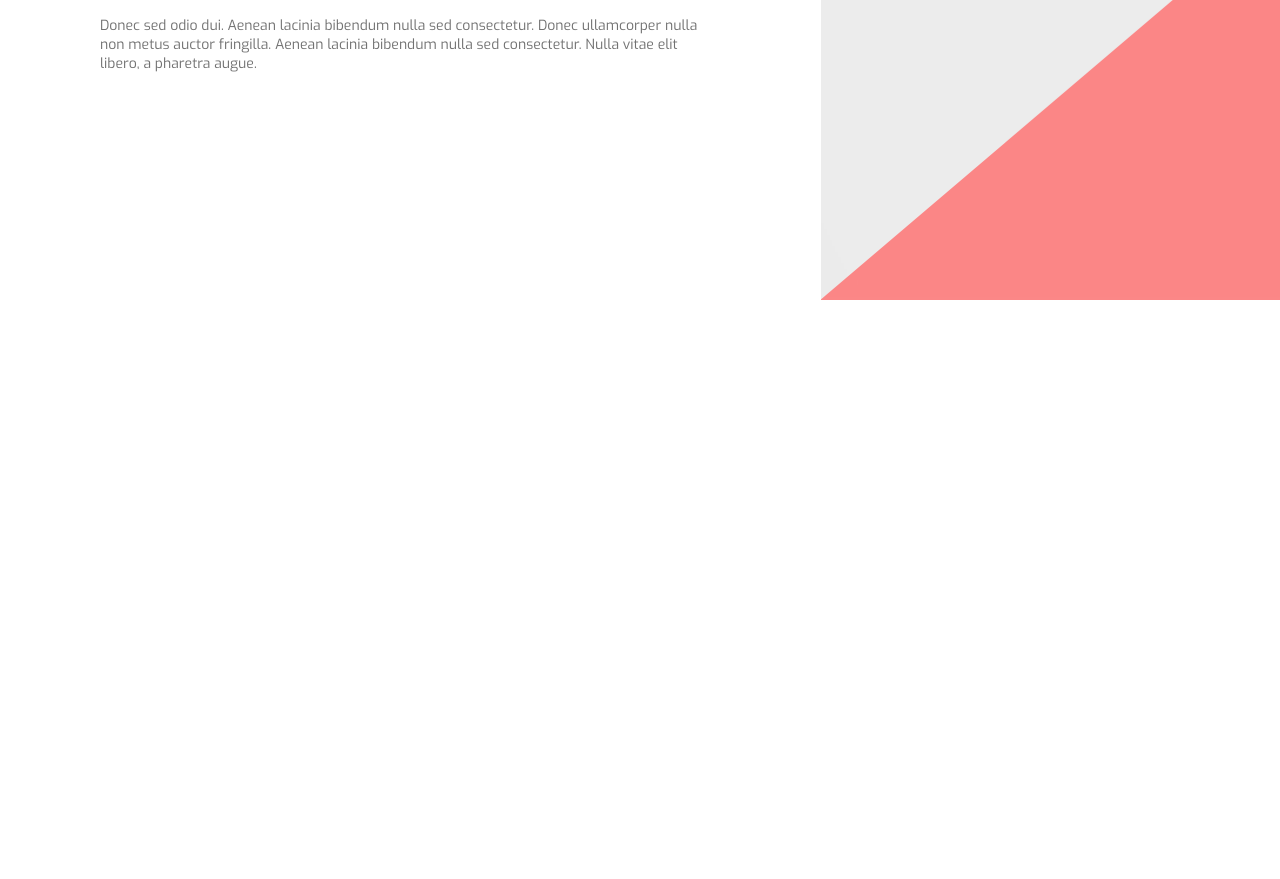
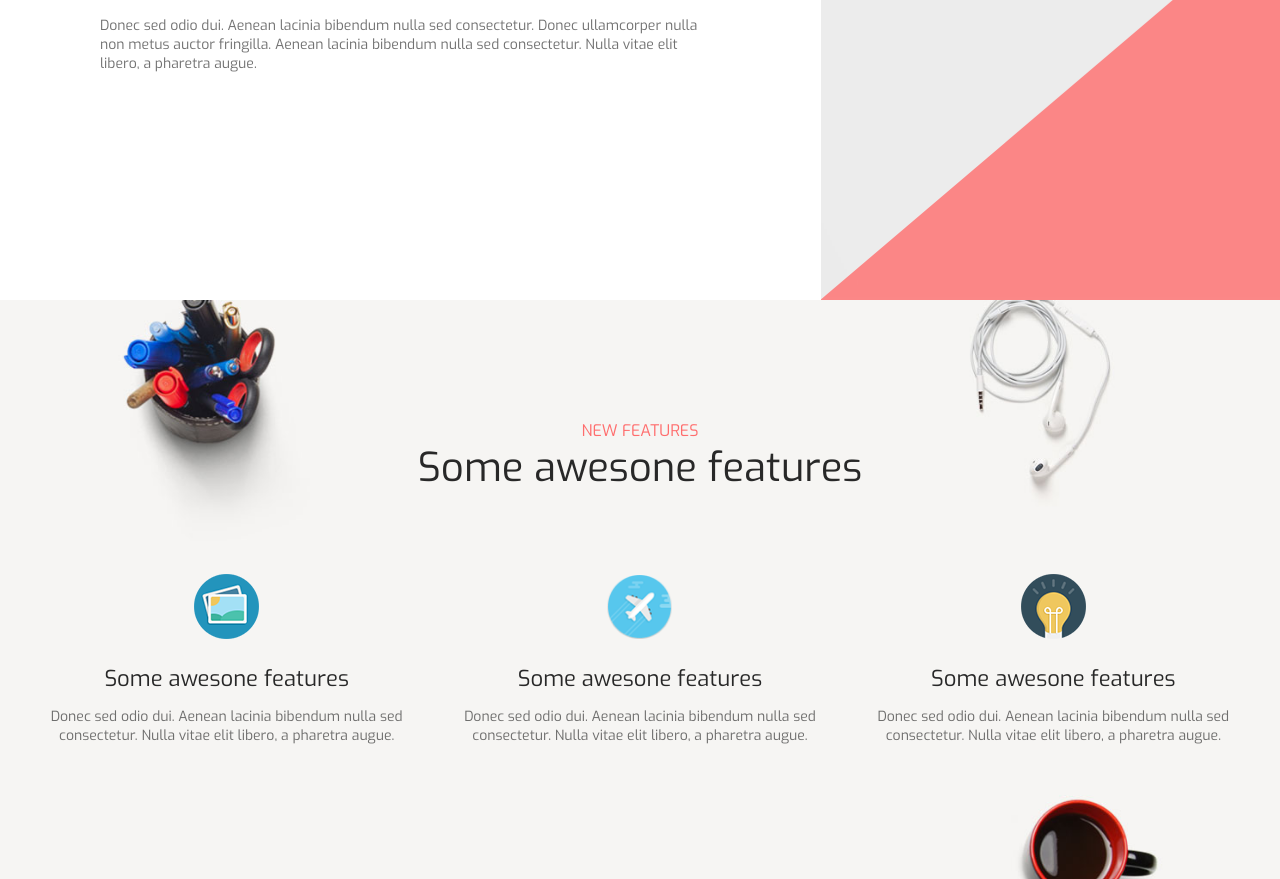
Before and after one commit to splincool/corporate-landing-page, a plain HTML site: page index.html in a window 1280 px wide. Shown: the part 1224-2103 px from the top of the page. Before the commit the page ends 1524 px from the top, so only its background shows below. Drawn offline with Linux system fonts and the light colour scheme.

Commit message:
added a new layout block and images

```diff
--- a/index.html
+++ b/index.html
@@ -43,6 +43,60 @@
   </div>
   <!-- new design first block end-->
 
+  <!-- new feature first block -->
+  <div class="new-feature-first">
+    <div class="header-block">
+      <div class="label-text">New features</div>
+      <div class="h-text">Some awesone features</div>
+    </div>
+    <div class="some-features-wrapper">
+      <div class="some-feature-block">
+        <div class="some-feature-logo logo1"></div>
+        <div class="some-feature-header">
+            Some awesone features
+        </div>
+        <p class="some-feature-text">
+            Donec sed odio dui.
+            Aenean lacinia bibendum nulla sed consectetur.
+            Nulla vitae elit libero, a pharetra augue.
+        </p>
+      </div>
+      <div class="some-feature-block">
+        <div class="some-feature-logo logo2"></div>
+        <div class="some-feature-header">
+            Some awesone features
+        </div>
+        <p class="some-feature-text">
+            Donec sed odio dui.
+            Aenean lacinia bibendum nulla sed consectetur.
+            Nulla vitae elit libero, a pharetra augue.
+        </p>
+      </div>
+      <div class="some-feature-block">
+        <div class="some-feature-logo logo3"></div>
+        <div class="some-feature-header">
+            Some awesone features
+        </div>
+        <p class="some-feature-text">
+            Donec sed odio dui.
+            Aenean lacinia bibendum nulla sed consectetur.
+            Nulla vitae elit libero, a pharetra augue.
+        </p>
+      </div>
+    </div>
+  </div>
+  <!-- new feature first block end -->
+
+  <!-- block with logos -->
+  <!-- <div class="block-with-logos">
+    <div class="staff-wrapper">
+
+    </div>
+    <div class="logos-wrapper">
+      <div class="logo1"></div>
+    </div>
+  </div> -->
+  <!-- block with logos end -->
 
 </body>
 </html>
--- a/style.css
+++ b/style.css
@@ -65,13 +65,13 @@ body, html {
   padding: 20px 100px;
 }
 
-.new-design-first .label-text {
+.label-text {
   font-size: 16px;
   color: rgb(255, 109, 109);
   text-transform: uppercase;
 }
 
-.new-design-first .h-text {
+.h-text {
   font-size: 40px;
   color: rgb(40, 40, 40);
 }
@@ -92,3 +92,80 @@ body, html {
   width: 568px;
   height: 724px;
 }
+
+.new-feature-first {
+  background: url('images/new-features-bg1.jpg');
+  background-repeat: no-repeat;
+  background-size: cover;
+  display: flex;
+  flex-direction: column;
+  padding: 120px 20px;
+}
+
+.header-block {
+  display: flex;
+  flex-direction: column;
+  align-items: center;
+  justify-content: center;
+  margin-bottom: 80px;
+}
+
+.some-features-wrapper {
+  display: flex;
+}
+
+.some-feature-block {
+  display: flex;
+  flex-direction: column;
+  justify-content: center;
+  align-items: center;
+}
+
+.some-feature-block .some-feature-logo {
+  background-repeat: no-repeat;
+  width: 65px;
+  height: 65px;
+  margin-bottom: 25px;
+}
+
+.some-feature-block .some-feature-logo.logo1 {
+  background: url('images/photos.png');
+  background-size: cover;
+}
+
+.some-feature-block .some-feature-logo.logo2 {
+  background: url('images/airplane.png');
+  background-size: cover;
+}
+
+.some-feature-block .some-feature-logo.logo3 {
+  background: url('images/bulb.png');
+  background-size: cover;
+}
+
+.some-feature-block .some-feature-header {
+  font-size: 22px;
+  color: rgb(40, 40, 40);
+}
+
+.some-feature-block .some-feature-text {
+  font-size: 14px;
+  color: rgba(40, 40, 40, 0.659);
+  text-align: center;
+}
+
+
+
+
+.block-with-logos {
+  background: url('images/bg-logos-box.jpg');
+  background-repeat: no-repeat;
+  background-size: cover;
+}
+
+.block-with-logos .logo1 {
+  background: url('images/logos/partner-logo-1.png');
+  background-repeat: no-repeat;
+  width: 130px;
+  height: 60px;
+}
```
Also changed, not shown: images/airplane.png (added), images/bg-logos-box.jpg (added), images/bulb.png (added), images/logos/partner-logo-1.png (added), images/new-features-bg1.jpg (added), images/photos.png (added).
